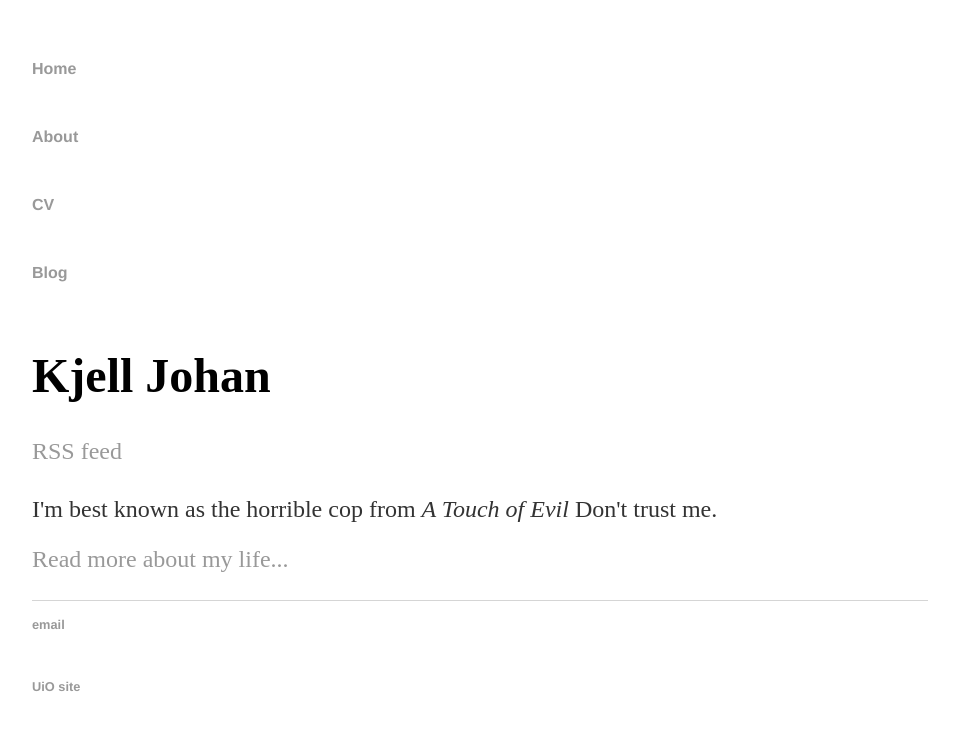
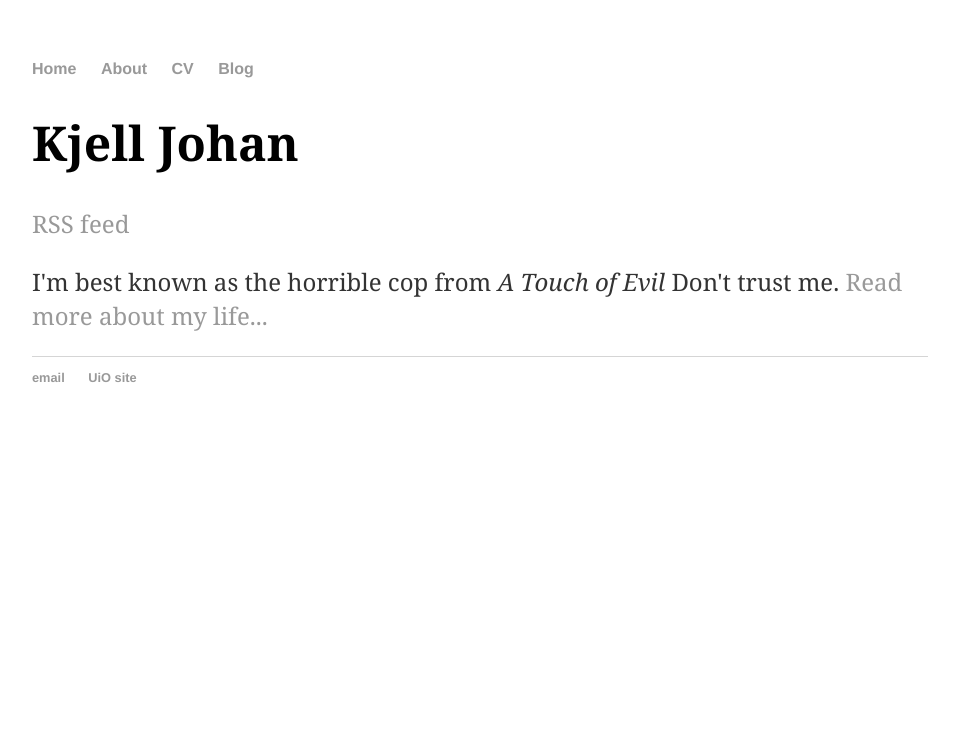
Before and after one commit to kjelljs/kjelljs.github.io, a Jekyll site: the page built from index.html, in a window 1280 px wide. Shown: the top 730 px of the page, without its empty margins (160-1119 px from the left). Built offline with Jekyll 4.4.1, drawn with Linux system fonts in a browser that asks for light colours.

Commit message:
Update main.css

```diff
--- a/css/main.css
+++ b/css/main.css
@@ -13,8 +13,6 @@ nav ul li, footer ul li {
     margin-right: 20px;
 }
 a {
-    display: block;
-	margin: 1rem 0;
     text-decoration: none;
     color: #999;
 }
@@ -23,11 +21,11 @@ a:hover {
 }
 h1 {
     font-size: 3em;
-    font-family:'Libertine';
+    font-family:'Georgia';
 }
 p {
     font-size: 1.5em;
-    font-family:'Libertine';
+    font-family:'Georgia';
     line-height: 1.4em;
     color: #333;
 }
```
